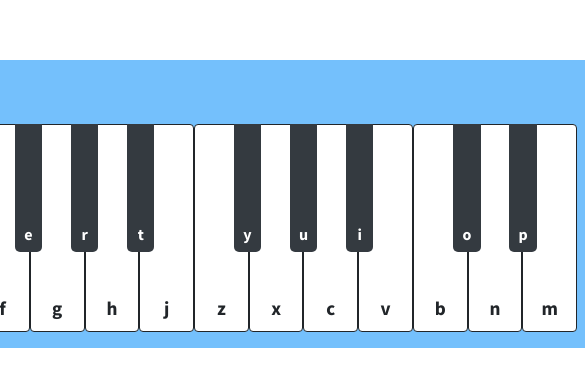
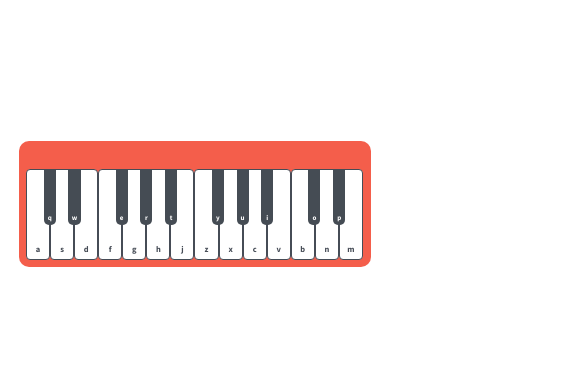
Before and after one commit to MerjenWeb/merjen-piano, a plain HTML site: page index.html in a window 390 px wide. Shown: the part 218-604 px from the top of the page, 585 px wide, since content can reach past the window. Drawn offline with Linux system fonts and the light colour scheme.

```diff
--- a/style.css
+++ b/style.css
@@ -1,7 +1,13 @@
+/* COLORS:#f45e4b; #32373d; #454c54; #eeeae9; #fff*/
+
 * {
   box-sizing: border-box;
   padding: 0;
   margin: 0;
+}
+
+html {
+  font-size: 100%;
 }
 
 body {
@@ -21,7 +27,7 @@ body {
   height: 18rem;
   padding: 4rem 1rem 1rem 1rem;
   border-radius: 10px;
-  background-color: #74c0fc;
+  background-color: #f45e4b;
 }
 
 .piano {
@@ -42,17 +48,19 @@ body {
   align-items: flex-end;
   width: 3.42rem;
   padding-bottom: 0.5rem;
-  border: 1px solid #212529;
+  border: 1px solid #464c56;
   border-radius: 4px;
-  background-color: white;
-  color: #212529;
+  background-color: #fff;
+  color: #464c56;
+  transition: all 0.3s;
 }
 
 .white-key:hover,
 .white-key:active {
-  background: #efeeee;
+  background: #eeeae9;
   box-shadow: 1px 5px 15px 1px rgb(0, 0, 0, 0.1);
   cursor: pointer;
+  transition: all 0.3s;
 }
 
 .white-key p {
@@ -61,11 +69,12 @@ body {
   align-items: flex-end;
   height: 12.3rem;
   padding: 0.2rem;
+  transition: all 0.2s;
 }
 
 .white-key p:hover,
 .white-key p:active {
-  background: #efeeee;
+  background: #eeeae9;
   cursor: pointer;
 }
 
@@ -84,14 +93,67 @@ body {
   padding-bottom: 0.5rem;
   border-bottom-right-radius: 5px;
   border-bottom-left-radius: 5px;
-  background: #343a40;
+  background: #454c54;
   color: #fff;
   font-size: 1rem;
+  transition: all 0.3s;
 }
 
 .black-key:hover,
 .black-key:active {
-  background: #17191c;
+  background: #32373d;
   box-shadow: 1px 5px 15px 1px rgb(0, 0, 0, 0.1);
   cursor: pointer;
 }
+
+@media (max-width: 50rem) {
+  html {
+    font-size: 87%;
+  }
+}
+
+@media (max-width: 44rem) {
+  html {
+    font-size: 74%;
+  }
+}
+
+@media (max-width: 37rem) {
+  html {
+    font-size: 64%;
+  }
+}
+
+@media (max-width: 32rem) {
+  html {
+    font-size: 54%;
+  }
+}
+
+@media (max-width: 28rem) {
+  html {
+    font-size: 44%;
+  }
+}
+
+@media (max-width: 22rem) {
+  html {
+    font-size: 34%;
+  }
+}
+
+@media (max-width: 17rem) {
+  html {
+    font-size: 24%;
+  }
+}
+
+@media (max-width: 12rem) {
+  html {
+    font-size: 40%;
+  }
+
+  .piano-container {
+    rotate: 90deg;
+  }
+}
```
Also changed, not shown: images/favicon.ico.
